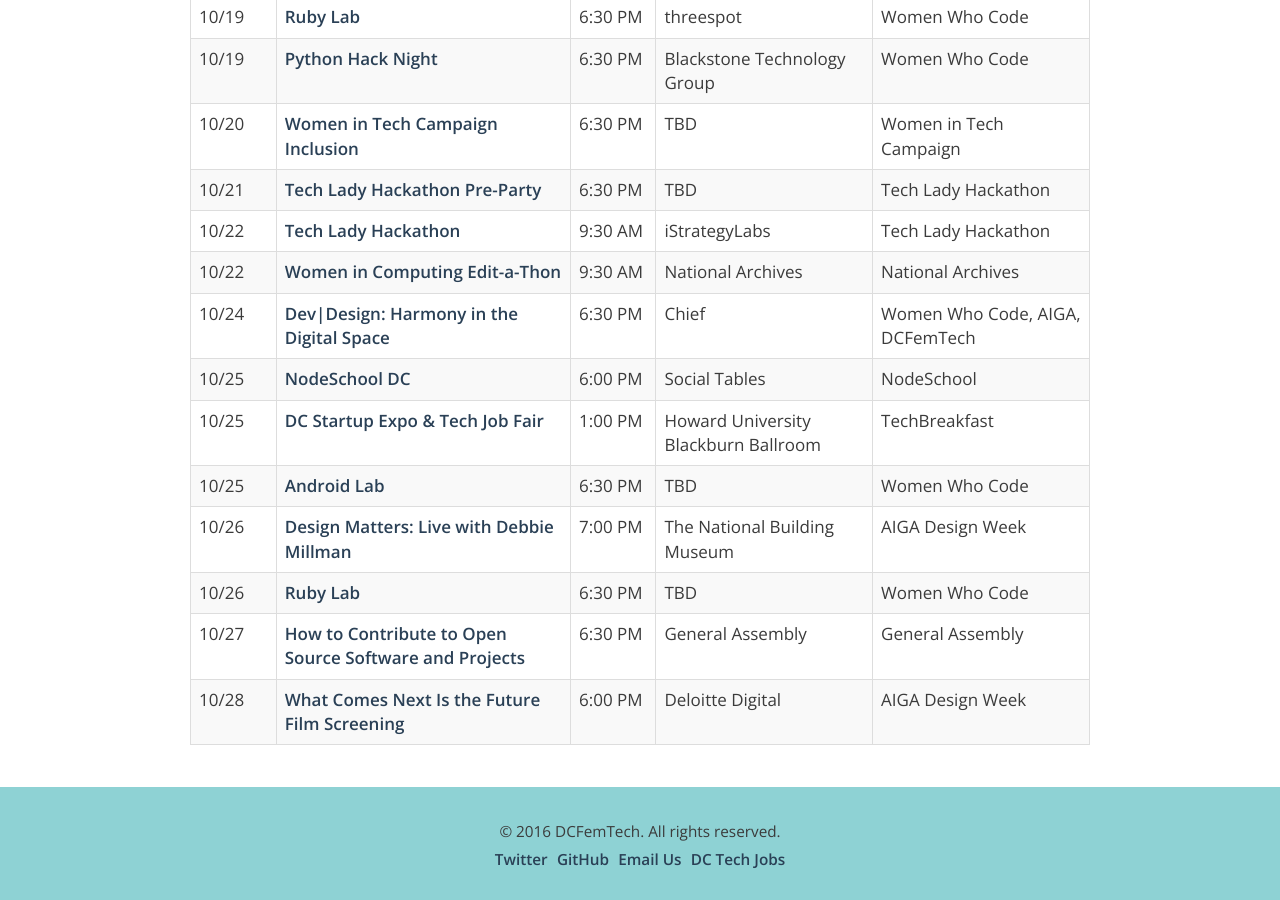
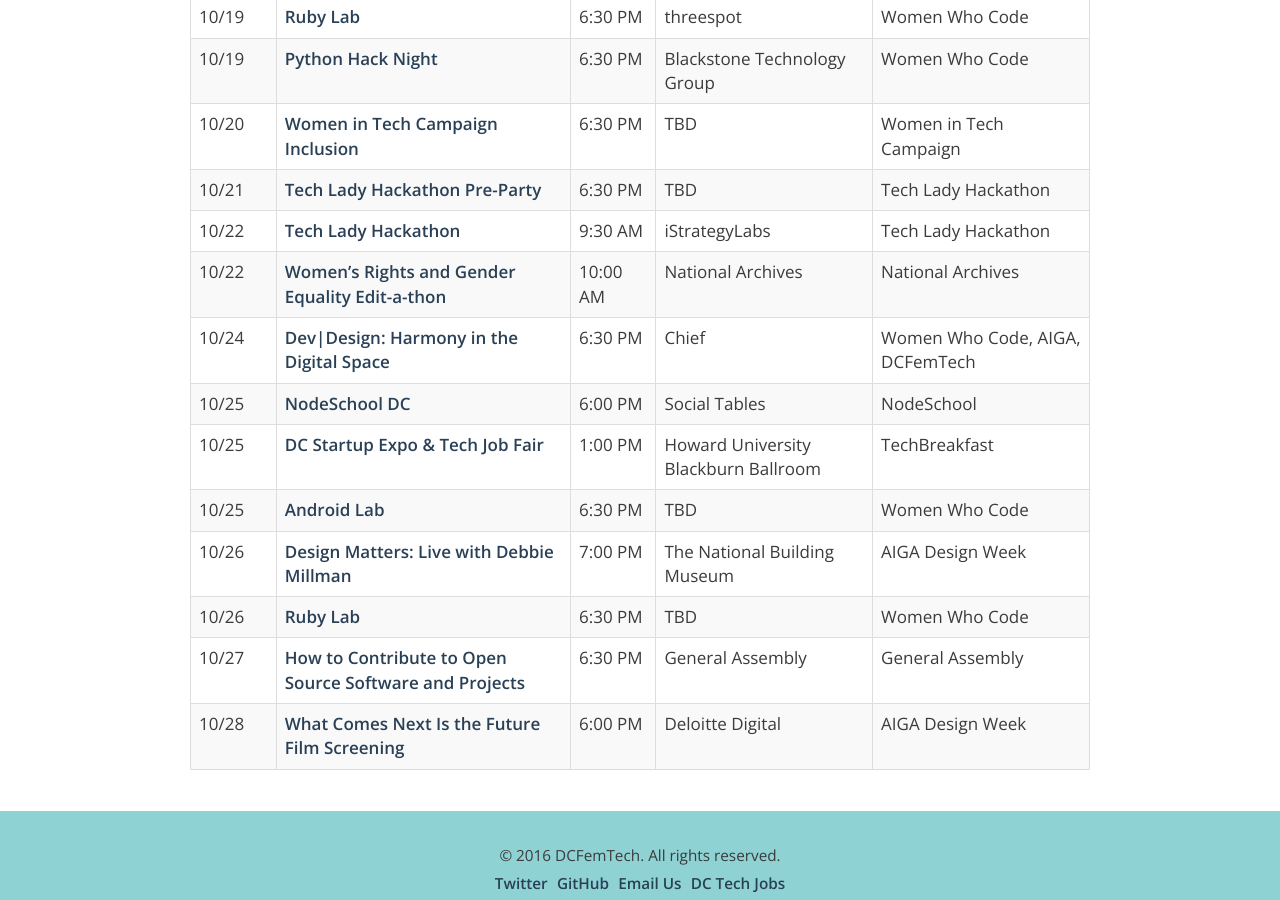
Before and after one commit to dcfemtech/dcfemtech.github.io, a Jekyll site: the page built from _events/tourdecode.markdown, in a window 1280 px wide and 900 px high, scrolled down 1408 px. Built offline with Jekyll 4.4.1, drawn with Linux system fonts in a browser that asks for light colours.

Commit message:
Update tourdecode.markdown

```diff
--- a/_events/tourdecode.markdown
+++ b/_events/tourdecode.markdown
@@ -41,7 +41,7 @@
 | 10/20 | [Women in Tech Campaign Inclusion](#) | 6:30 PM | TBD | Women in Tech Campaign |
 | 10/21 | [Tech Lady Hackathon Pre-Party](http://techladyhackathon.org/) | 6:30 PM | TBD | Tech Lady Hackathon |
 | 10/22 | [Tech Lady Hackathon](http://techladyhackathon.org/) | 9:30 AM | iStrategyLabs | Tech Lady Hackathon |
-| 10/22 | [Women in Computing Edit-a-Thon](#) | 9:30 AM | National Archives | National Archives |
+| 10/22 | [Women's Rights and Gender Equality Edit-a-thon](https://en.wikipedia.org/wiki/Wikipedia:Meetup/National_Archives_Gender_Equality_Edit-a-Thon) | 10:00 AM | National Archives | National Archives |
 | 10/24 | [Dev&#124;Design: Harmony in the Digital Space](https://www.meetup.com/Women-Who-Code-DC/events/234005278/) | 6:30 PM | Chief | Women Who Code, AIGA, DCFemTech |
 | 10/25 | [NodeSchool DC](#)| 6:00 PM | Social Tables | NodeSchool |
 | 10/25 | [DC Startup Expo & Tech Job Fair](https://nvite.com/eb/26926184944)| 1:00 PM | Howard University Blackburn Ballroom | TechBreakfast |
```
